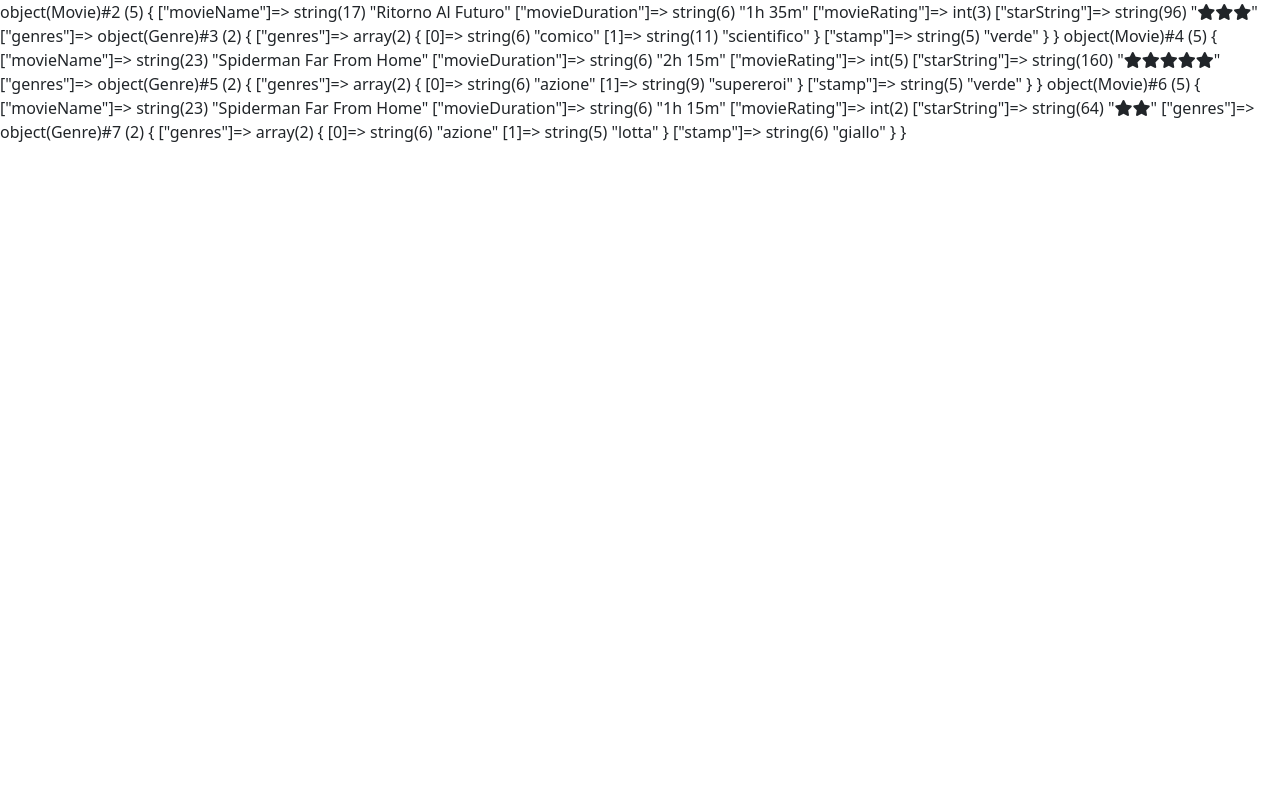
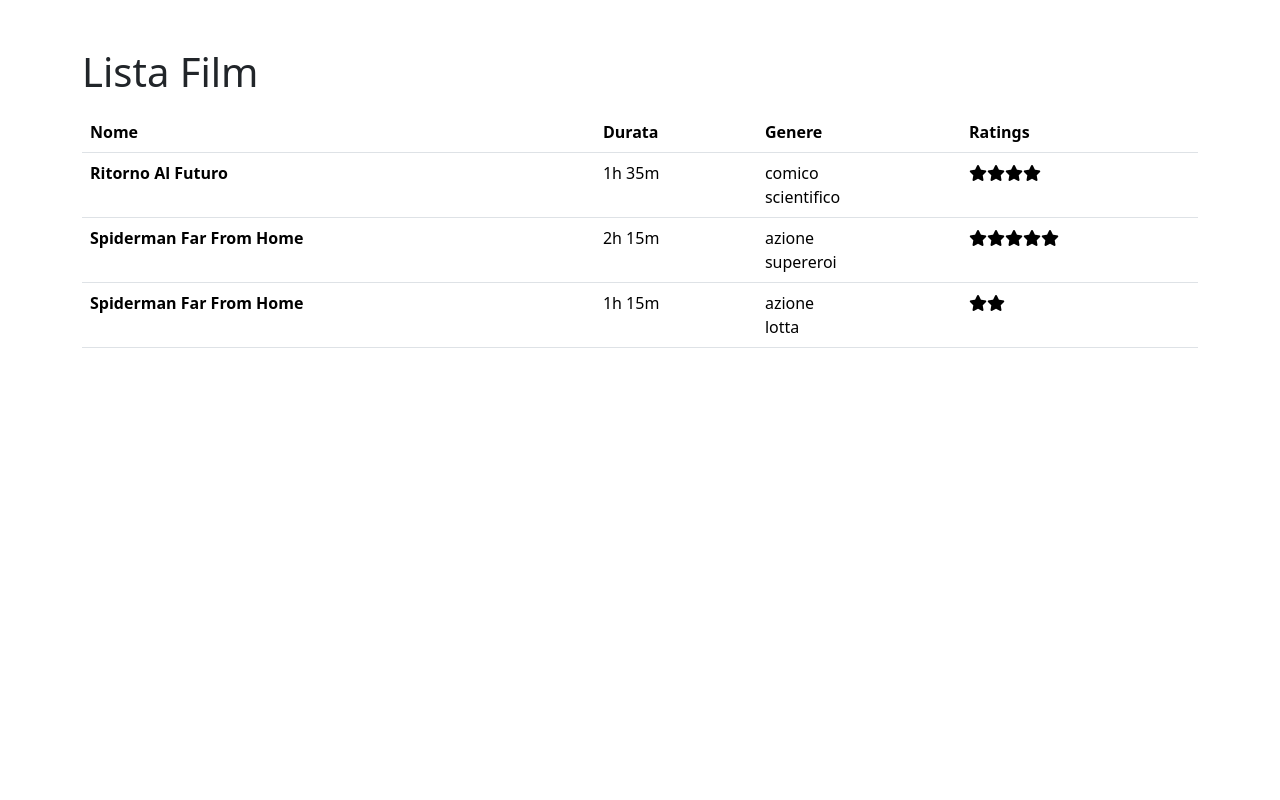
Before and after one commit to CosimoTramonte/php-oop-1, a PHP site: page / in a window 1280 px wide. Run offline with PHP 8.4, Linux system fonts and the light colour scheme.

Commit message:
add bonus 2

```diff
--- a/index.php
+++ b/index.php
@@ -1,13 +1,15 @@
 <?php
 require_once __DIR__ . '/models/Movie.php';
 
-$ritornoAlFuturo = new Movie("Ritorno Al Futuro", "1h 35m", 3, new Genre(["comico", "scientifico"], "verde"));
-$spidermanFarFromHome = new Movie("Spiderman Far From Home", "2h 15m", 5, new Genre(["azione", "supereroi"], "verde"));
-$fastAndFourius = new Movie("Spiderman Far From Home", "1h 15m", 2, new Genre(["azione", "lotta"], "giallo"));
+$movies = [
+    $ritornoAlFuturo = new Movie("Ritorno Al Futuro", "1h 35m", 4, new Genre(["comico", "scientifico"], "verde")),
+    $spidermanFarFromHome = new Movie("Spiderman Far From Home", "2h 15m", 5, new Genre(["azione", "supereroi"], "verde")),
+    $fastAndFourius = new Movie("Spiderman Far From Home", "1h 15m", 2, new Genre(["azione", "lotta"], "giallo")),
+];
 
-var_dump($ritornoAlFuturo);
-var_dump($spidermanFarFromHome);
-var_dump($fastAndFourius);
+//var_dump($ritornoAlFuturo);
+//var_dump($spidermanFarFromHome);
+//var_dump($fastAndFourius);
 
 ?>
 
@@ -23,5 +25,36 @@ var_dump($fastAndFourius);
 </head>
 <body>
 
+    <div class="container my-5">
+
+        <h1 class="mb-3">Lista Film</h1>
+
+        <table class="table">
+            <thead>
+                <tr>
+                <th scope="col">Nome</th>
+                <th scope="col">Durata</th>
+                <th scope="col">Genere</th>
+                <th scope="col">Ratings</th>
+                </tr>
+            </thead>
+            <tbody>
+                <?php foreach($movies as $movie): ?>
+                <tr>
+                    <th scope="row"><?php echo $movie->movieName ?></th>
+                    <td><?php echo $movie->movieDuration ?></td>
+                    <td>
+                        <?php foreach($movie->genres->genres as $gen): ?>
+                            <?php echo $gen ?><br>
+                        <?php endforeach; ?>
+                    </td>
+                    <td><?php echo $movie->starString ?></td>
+                </tr>
+                <?php endforeach; ?>
+            </tbody>
+        </table>
+
+    </div>
+
 </body>
 </html>
```
